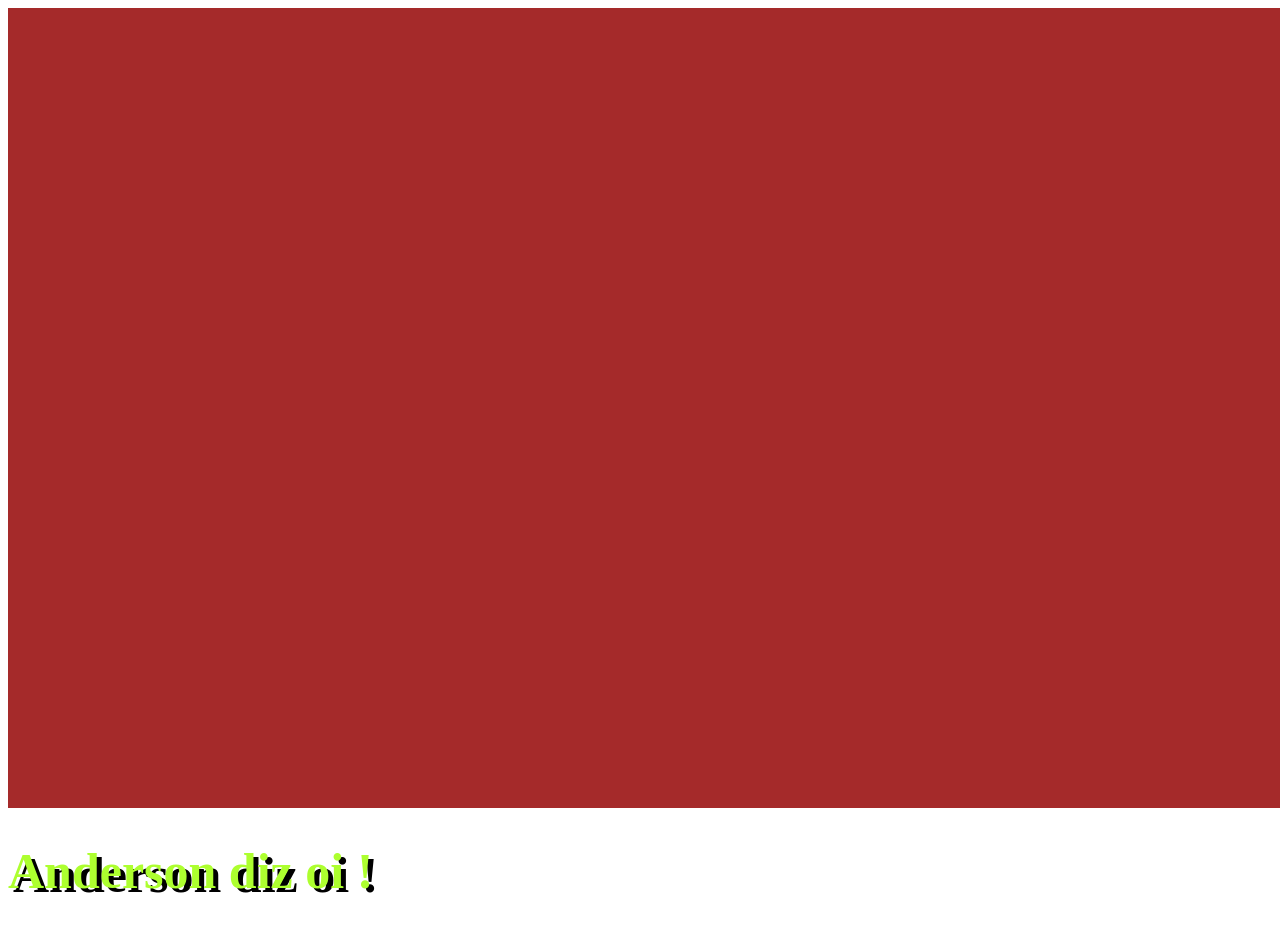
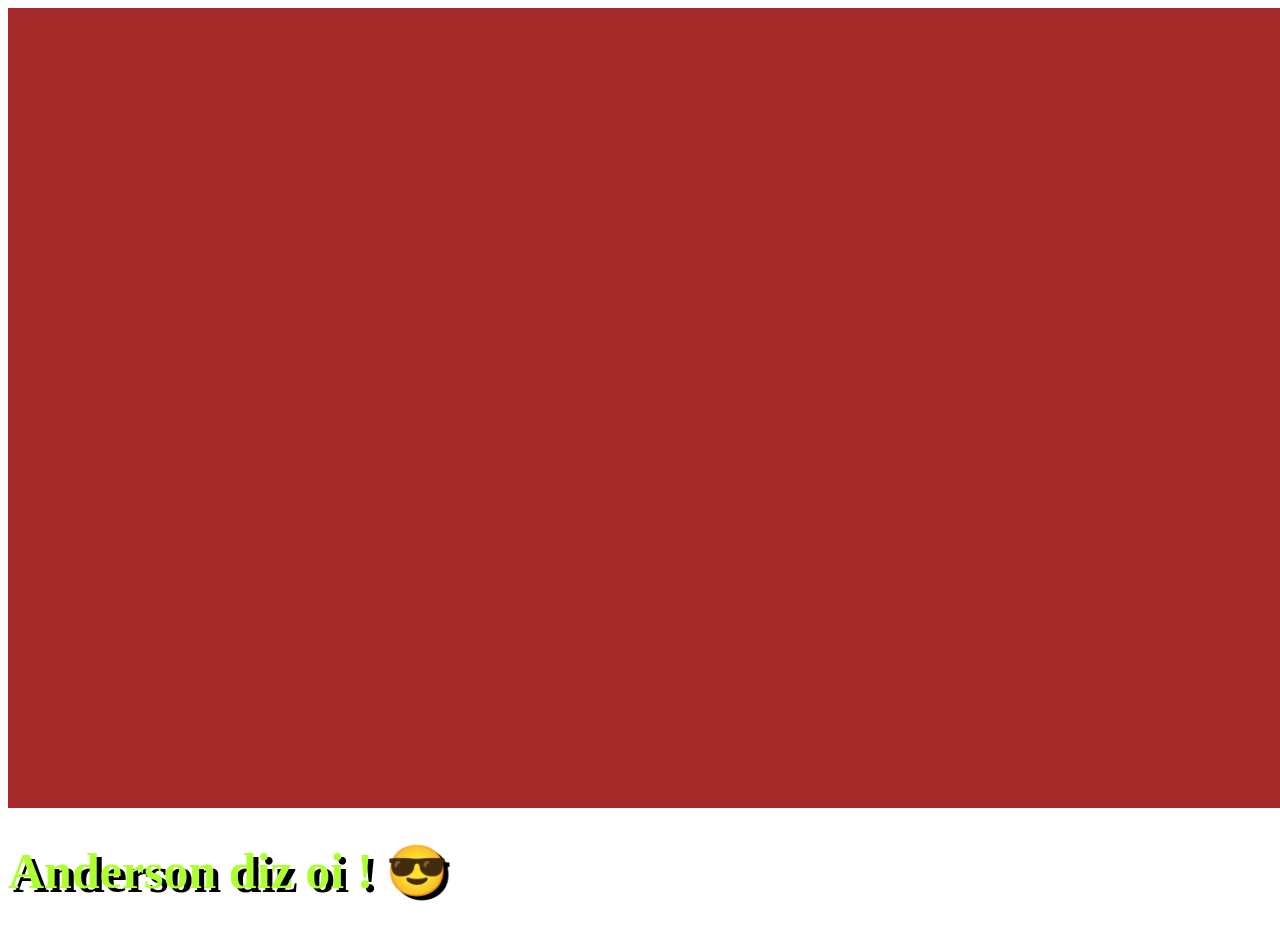
Before and after one commit to Messias-GitChad/messias, a plain HTML site: page index.html in a window 1280 px wide. Drawn offline with Linux system fonts and the light colour scheme.

Commit message:
add_emoji

```diff
--- a/index.html
+++ b/index.html
@@ -8,6 +8,6 @@
 </head>
 <body>
     <div class="beto-programador"></div>
-    <h1> Anderson diz oi !</h1>
+    <h1> Anderson diz oi ! 😎</h1>
 </body>
 </html>
```
